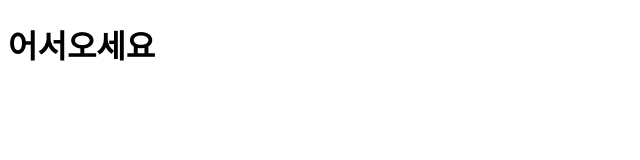
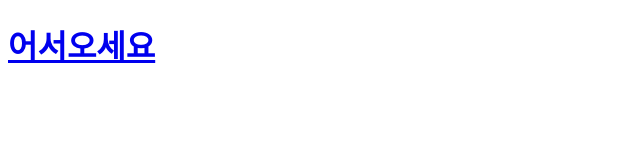
Before and after one commit to Historical2/Donghae, a plain HTML site: page 1.html in a window 1280 px wide. Shown: the whole page, without its empty margins (0-640 px from the left). Drawn offline with Linux system fonts and the light colour scheme.

Commit message:
Add files via upload

```diff
--- a/1.html
+++ b/1.html
@@ -5,6 +5,6 @@
     <title>어서오세요</title>
   </head>
   <body>
-    <h1>어서오세요</h1>
+    <h1><a href="1.html">어서오세요</a></h1>
   </body>
 </html>
```
Also changed, not shown: index.html (+0 -1 lines).
